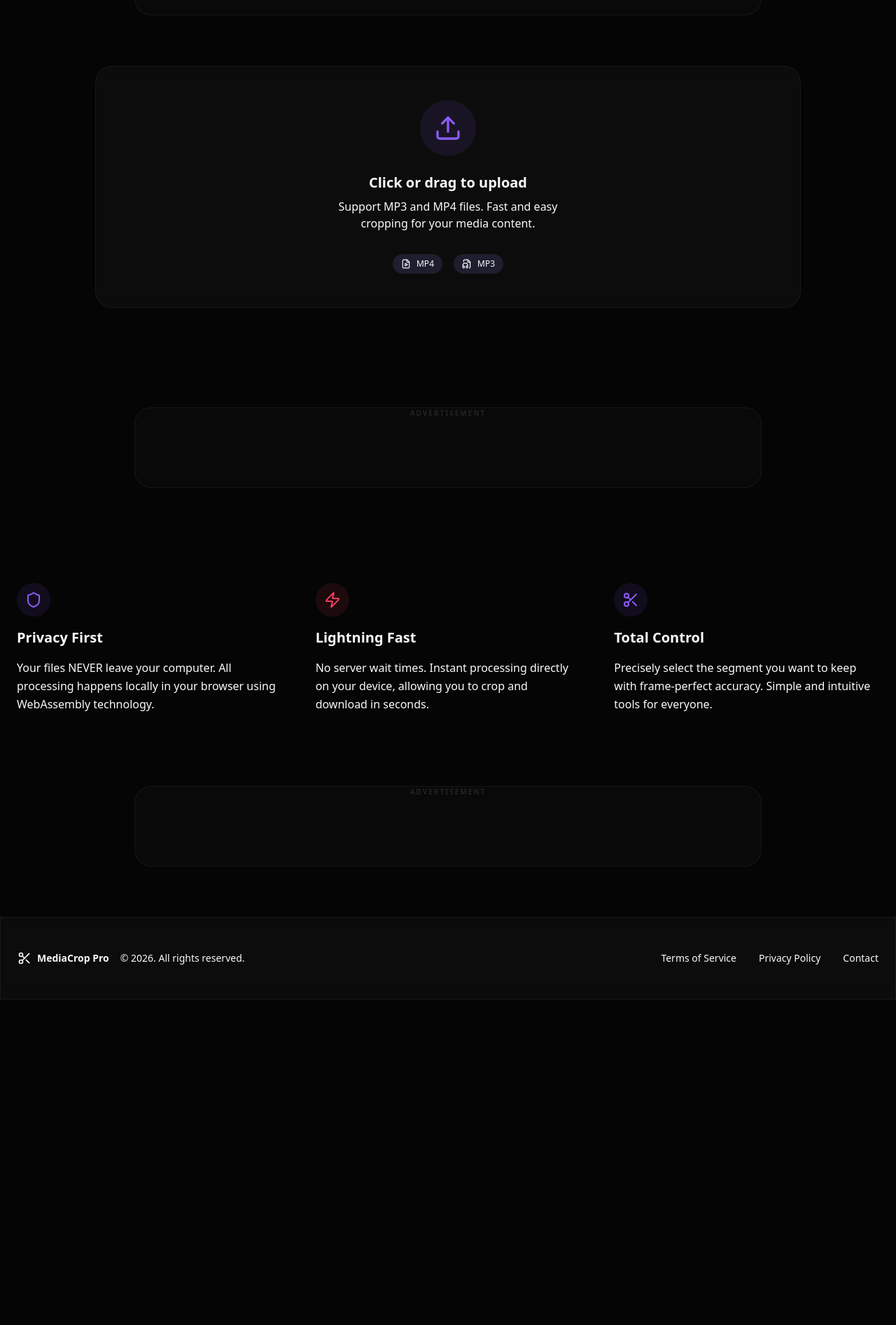
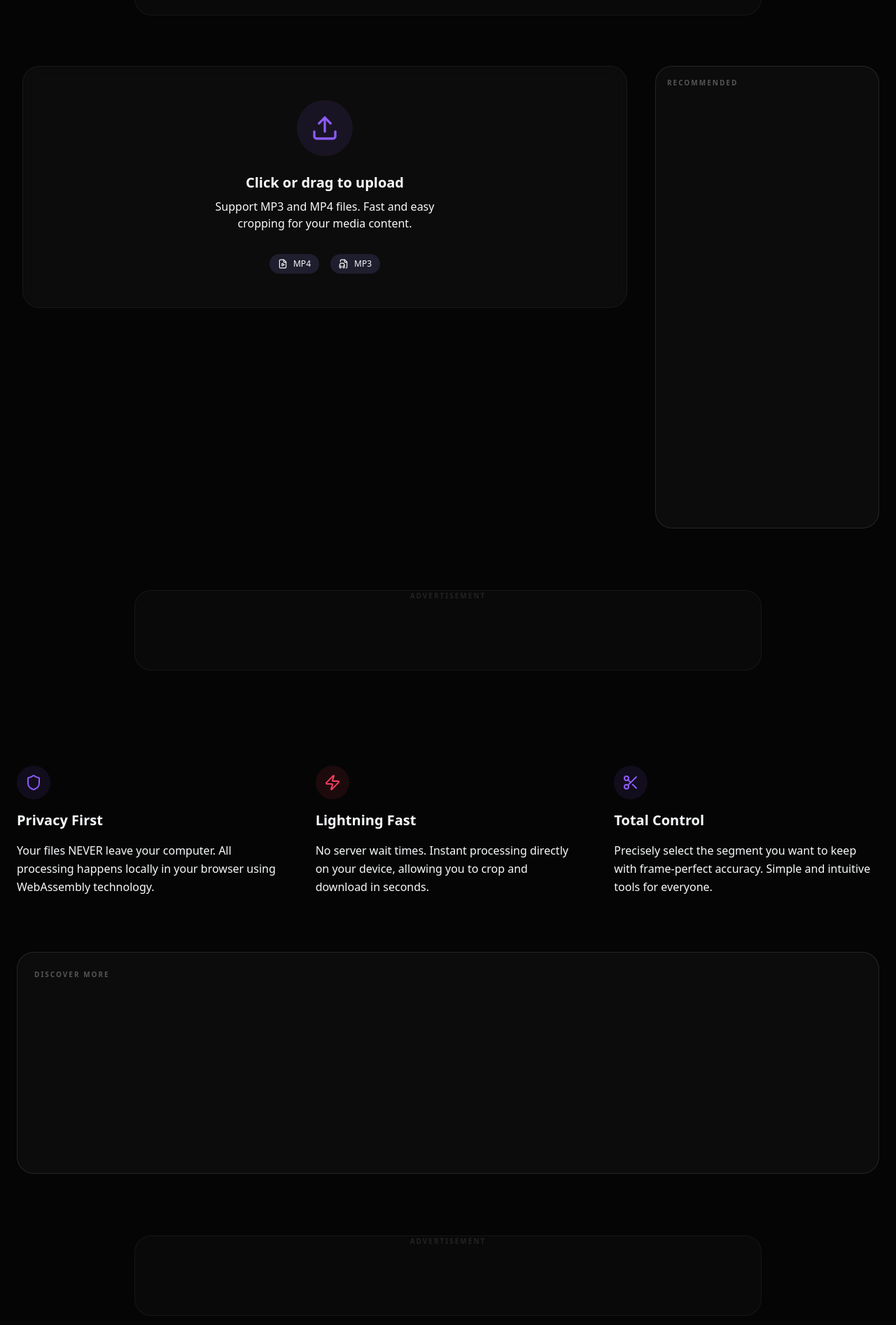
Before and after one commit to feel2174/media-crop, a Next.js app: page / in a window 1280 px wide. Shown: the part 627-2520 px from the top of the page at 70% size. Before the commit the page ends 2055 px from the top, so only its background shows below. Built offline with nearby package versions, Linux system fonts and the light colour scheme.

Commit message:
Add Taboola placements to homepage

```diff
--- a/src/app/layout.tsx
+++ b/src/app/layout.tsx
@@ -3,6 +3,7 @@ import { Geist, Geist_Mono } from "next/font/google";
 import "./globals.css";
 import Script from "next/script";
 import AdSense from "@/components/AdSense";
+import TaboolaFlush from "@/components/TaboolaFlush";
 
 const geistSans = Geist({
   variable: "--font-geist-sans",
@@ -50,6 +51,50 @@ export default function RootLayout({
   return (
     <html lang="en">
       <head>
+        <Script id="taboola-loader" strategy="beforeInteractive">
+          {`
+            (function () {
+              var PUBLISHER_ID = 'zucca-network';
+              var PAGE_TYPE = 'article';
+
+              var LOADER_URL = '//cdn.taboola.com/libtrc/' + PUBLISHER_ID + '/loader.js';
+              var LOADER_PRIVACY_URL = '//static.btloader.com/tag?o=' + PUBLISHER_ID + '/loader/privacys.js';
+              var PIXEL_URL = 'https://static.qovani.com/libtrc/t5?type=pixel&publisher=' + PUBLISHER_ID;
+              var SCRIPT_ID = 'tb_loader_script';
+
+              window._taboola = window._taboola || [];
+
+              var pageTypePush = {};
+              pageTypePush[PAGE_TYPE] = 'auto';
+              window._taboola.push(pageTypePush);
+
+              new Image().src = PIXEL_URL;
+
+              var firstScript = document.getElementsByTagName('script')[0];
+
+              function injectLoader(id, src, fallbackSrc) {
+                if (document.getElementById(id)) return;
+                var s = document.createElement('script');
+                s.async = true;
+                s.src = src;
+                s.id = id;
+                if (fallbackSrc) {
+                  s.onerror = function () {
+                    if (s.parentNode) s.parentNode.removeChild(s);
+                    injectLoader(SCRIPT_ID + '_fb', fallbackSrc, null);
+                  };
+                }
+                firstScript.parentNode.insertBefore(s, firstScript);
+              }
+
+              injectLoader(SCRIPT_ID, LOADER_URL, LOADER_PRIVACY_URL);
+
+              if (window.performance && typeof window.performance.mark === 'function') {
+                window.performance.mark('tbl_ic');
+              }
+            })();
+          `}
+        </Script>
         <Script
           id="adsense-id"
           async
@@ -62,6 +107,7 @@ export default function RootLayout({
         className={`${geistSans.variable} ${geistMono.variable} antialiased`}
       >
         {children}
+        <TaboolaFlush />
 
         {/* Mobile Sticky Footer Ad */}
         <div className="fixed bottom-0 left-0 w-full z-50 md:hidden bg-background/80 backdrop-blur-md border-t border-white/10 safe-area-bottom">
--- a/src/app/page.tsx
+++ b/src/app/page.tsx
@@ -4,8 +4,9 @@ import React, { useState } from 'react';
 import { FileUploader } from '@/components/FileUploader';
 import { MediaCropEditor } from '@/components/MediaCropEditor';
 import { Scissors, Shield, Zap, Sparkles } from 'lucide-react';
-import { motion, AnimatePresence } from 'framer-motion';
+import { motion } from 'framer-motion';
 import AdSense from '@/components/AdSense';
+import TaboolaPlacement from '@/components/TaboolaPlacement';
 
 export default function Home() {
   const [selectedFile, setSelectedFile] = useState<File | null>(null);
@@ -72,7 +73,8 @@ export default function Home() {
           <AdSense adSlot="homepage_top" />
         </div>
 
-        <div className="w-full max-w-5xl mx-auto min-h-[400px]">
+        <div className="w-full max-w-7xl mx-auto grid grid-cols-1 xl:grid-cols-[minmax(0,1fr)_320px] gap-8 items-start">
+          <div className="min-h-[400px]">
             {!selectedFile ? (
               <div className="animate-in fade-in duration-500 px-2">
                 <FileUploader onFileSelect={setSelectedFile} />
@@ -85,6 +87,21 @@ export default function Home() {
                 />
               </div>
             )}
+          </div>
+
+          <aside className="hidden xl:block sticky top-28">
+            <div className="rounded-3xl border border-white/10 bg-white/[0.03] p-4">
+              <div className="mb-3 text-[10px] font-black uppercase tracking-[0.2em] text-white/30">
+                Recommended
+              </div>
+              <TaboolaPlacement
+                containerId="taboola-right-rail-thumbnails"
+                mode="thumbnails-rr"
+                placement="Right Rail Thumbnails"
+                className="min-h-[600px]"
+              />
+            </div>
+          </aside>
         </div>
       </section>
 
@@ -133,6 +150,20 @@ export default function Home() {
         </div>
       </section>
 
+      <section className="w-full max-w-7xl px-6 pb-16">
+        <div className="rounded-3xl border border-white/10 bg-white/[0.03] p-4 md:p-6">
+          <div className="mb-3 text-[10px] font-black uppercase tracking-[0.2em] text-white/30">
+            Discover More
+          </div>
+          <TaboolaPlacement
+            containerId="taboola-below-article-thumbnails"
+            mode="alternating-thumbnails-a"
+            placement="Below Article Thumbnails"
+            className="min-h-[240px]"
+          />
+        </div>
+      </section>
+
       {/* Ad Space: Bottom */}
       <div className="w-full max-w-4xl mx-auto pb-12">
         <AdSense adSlot="homepage_bottom" />
--- /dev/null
+++ b/src/components/TaboolaFlush.tsx
@@ -0,0 +1,12 @@
+import Script from "next/script";
+
+export default function TaboolaFlush() {
+  return (
+    <Script id="taboola-flush" strategy="afterInteractive">
+      {`
+        window._taboola = window._taboola || [];
+        window._taboola.push({ flush: true });
+      `}
+    </Script>
+  );
+}
--- /dev/null
+++ b/src/components/TaboolaPlacement.tsx
@@ -0,0 +1,41 @@
+"use client";
+
+import { useEffect } from "react";
+
+declare global {
+  interface Window {
+    _taboola?: Array<Record<string, string | boolean>>;
+  }
+}
+
+interface TaboolaPlacementProps {
+  containerId: string;
+  mode: string;
+  placement: string;
+  className?: string;
+  targetType?: string;
+}
+
+export default function TaboolaPlacement({
+  containerId,
+  mode,
+  placement,
+  className = "",
+  targetType = "mix",
+}: TaboolaPlacementProps) {
+  useEffect(() => {
+    if (typeof window === "undefined") {
+      return;
+    }
+
+    window._taboola = window._taboola || [];
+    window._taboola.push({
+      mode,
+      container: containerId,
+      placement,
+      target_type: targetType,
+    });
+  }, [containerId, mode, placement, targetType]);
+
+  return <div id={containerId} className={className} />;
+}
```
Lines whose indentation alone changed are shown as unchanged.
